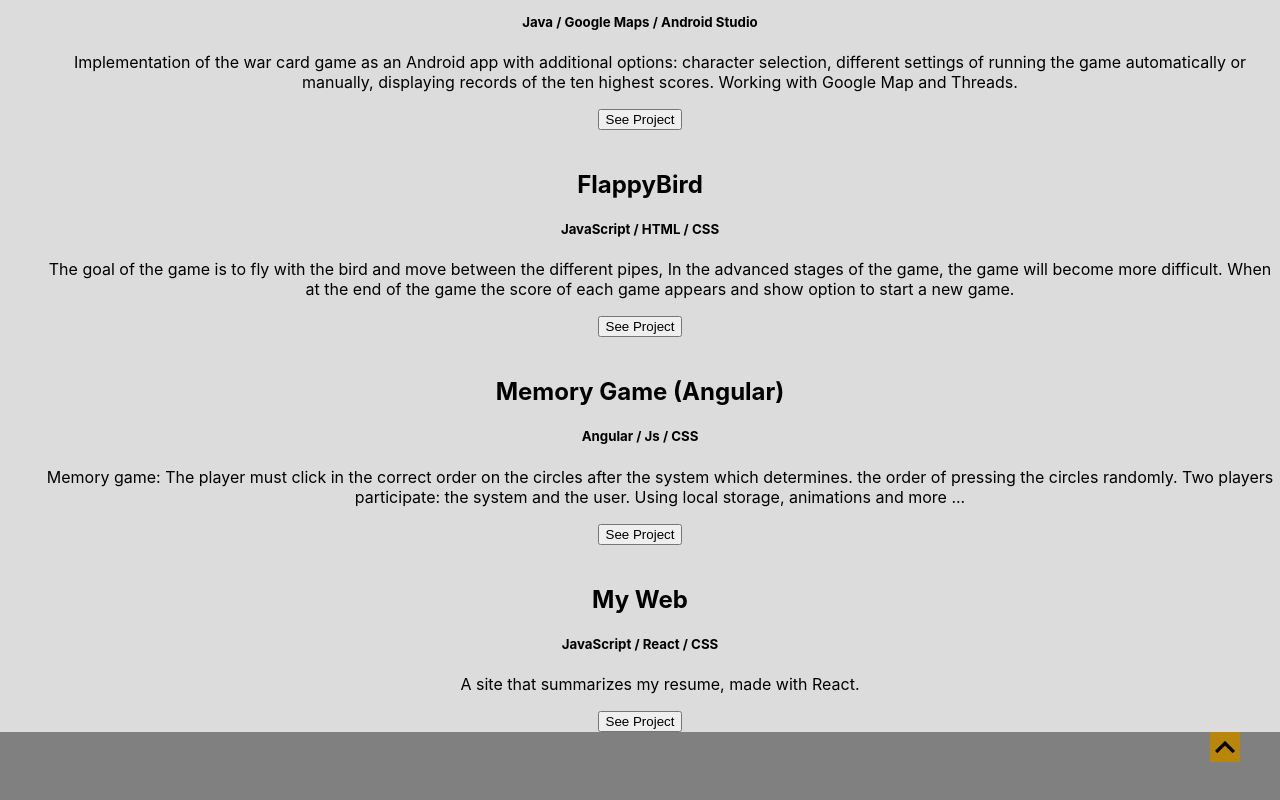
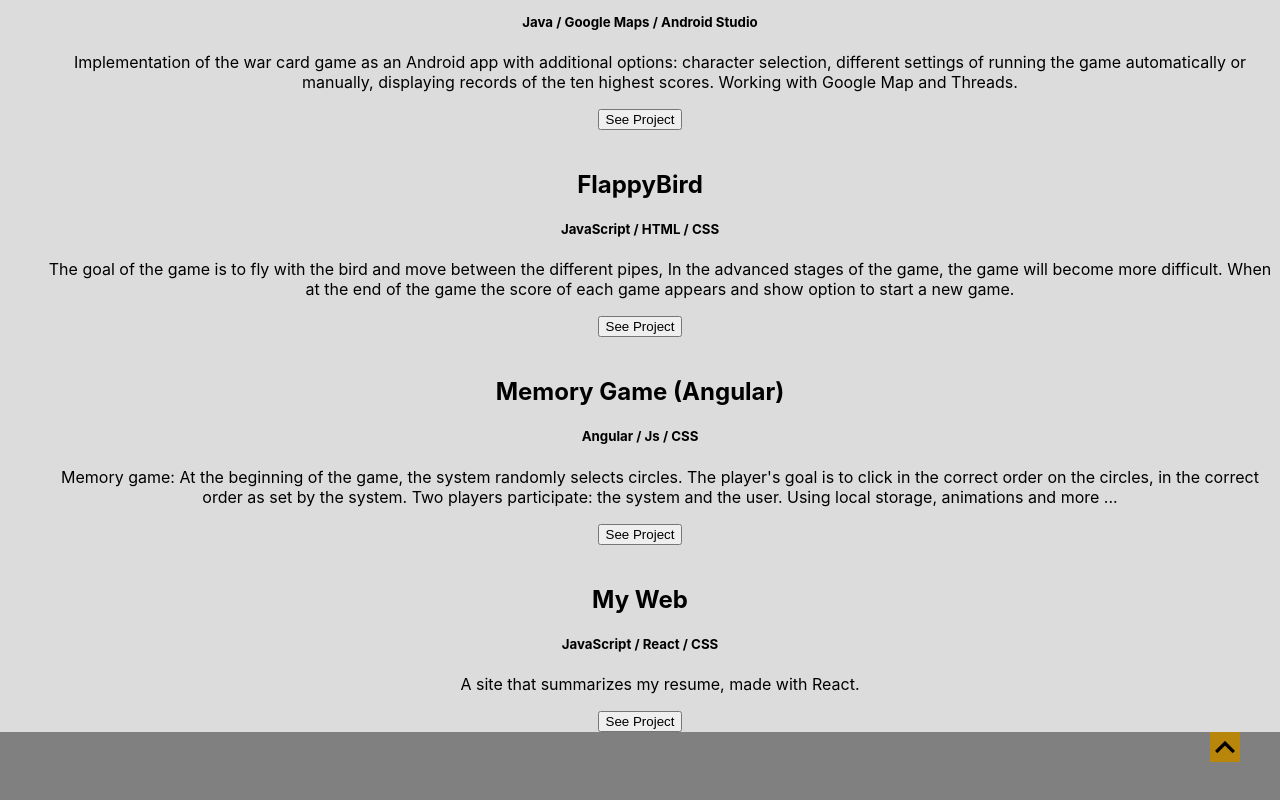
Before and after one commit to ShakuriAvi/My-CV, a React (Create React App) app: page / in a window 1280 px wide. Shown: the part 1847-2647 px from the top of the page. Built offline with nearby package versions, Linux system fonts and the light colour scheme.

Commit message:
add project

```diff
--- a/src/component/Project.jsx
+++ b/src/component/Project.jsx
@@ -28,7 +28,8 @@ const Project = () => {
                 "and show option to start a new game.", pictureHref: FlappyBird, href: "https://github.com/ShakuriAvi/FlappyBird"
         },
         {
-            nameProject: "Memory Game (Angular)", tools: "Angular / Js / CSS ", description: "Memory game: The player must click in the correct order on the circles after the system which determines.\n the order of pressing the circles randomly.\n Two players participate: the system and the user. Using local storage, animations and more ...", pictureHref: memoryGameAngular, href: "https://github.com/ShakuriAvi/MemoryGame-Angular"
+            nameProject: "Memory Game (Angular)", tools: "Angular / Js / CSS ", description: "Memory game: At the beginning of the game, the system randomly selects circles.\n" +
+                "The player's goal is to click in the correct order on the circles,\n in the correct order as set by the system.\n Two players participate: the system and the user.\n Using local storage, animations and more ...", pictureHref: memoryGameAngular, href: "https://github.com/ShakuriAvi/MemoryGame-Angular"
         },
         {
             nameProject: "My Web", tools: "JavaScript / React / CSS ", description: " A site that summarizes my resume, made with React.", pictureHref: myWeb, href: "https://github.com/ShakuriAvi/my-CV"
```
